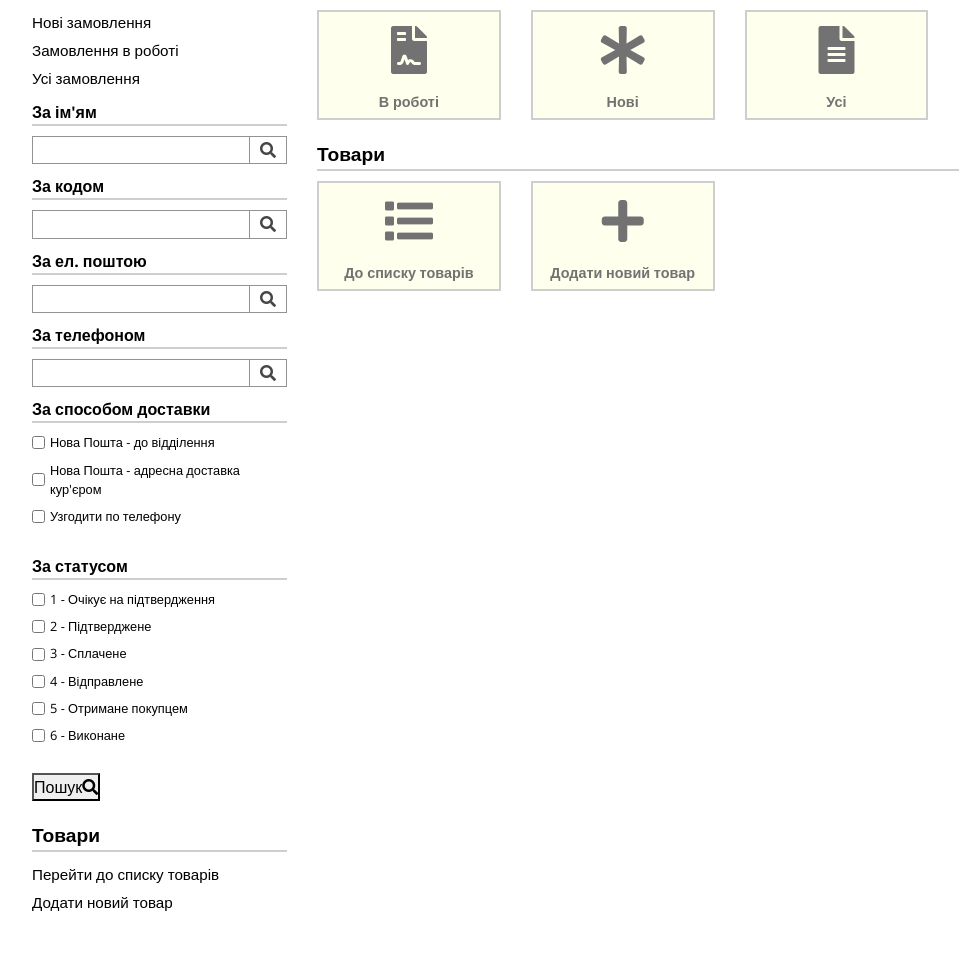
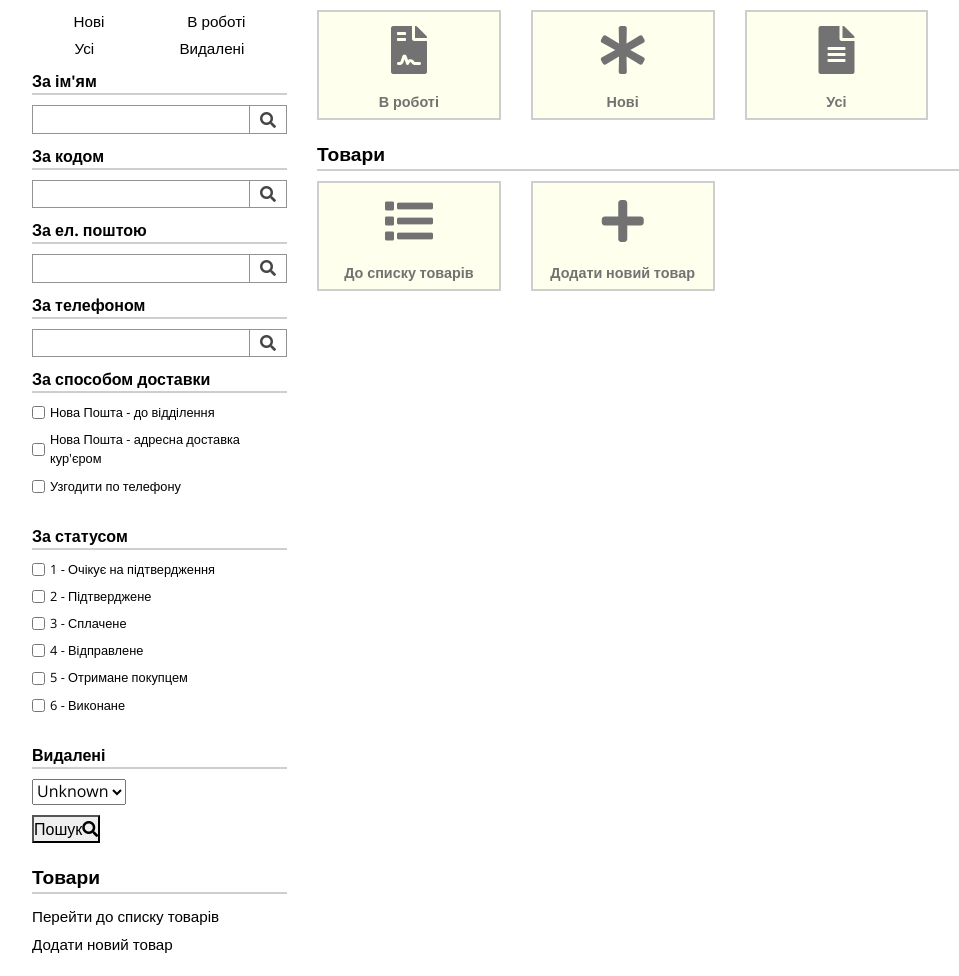
Before and after one commit to biryukov-m/craft-shop, a Django app: page /adm/ in a window 1280 px wide. Shown: the part 119-1095 px from the top of the page, without its empty margins (53-1012 px from the left). Before the commit the page ends 1030 px from the top, so only its background shows below. Run offline with Django 3.2, Linux system fonts and the light colour scheme; data comes from the database, SQL or seed files in the repository; both versions use the stored data as it was after the commit; some libraries are stand-ins or nearby versions.

Commit message:
Добавлен механизм удаления заказа. Фактически, заказ остается в базе. Но у его модели появилось булевое значение "is_removed". Так же полностью написан механизм под удаление, отображение удаленных заказов и всех остальных, кроме удаленных.

```diff
--- a/custom_admin/forms.py
+++ b/custom_admin/forms.py
@@ -14,6 +14,7 @@ class OrderFilter(django_filters.FilterSet):
     customer_phone = django_filters.CharFilter(lookup_expr='icontains')
     delivery_method = django_filters.ModelMultipleChoiceFilter(queryset=DeliveryMethod.objects.all(), widget=forms.CheckboxSelectMultiple)
     status = django_filters.ModelMultipleChoiceFilter(queryset=Status.objects.all(), widget=forms.CheckboxSelectMultiple)
+    is_removed = django_filters.BooleanFilter()
 
 
 class OrderAdminForm(forms.ModelForm):
--- a/custom_admin/static/custom_admin/css/admin_main.css
+++ b/custom_admin/static/custom_admin/css/admin_main.css
@@ -155,6 +155,11 @@ a:hover {
 }
 .main-layout .main .sidebar .functions-block ul li {
   margin-bottom: 4px;
+}
+.main-layout .main .sidebar .functions-block ul li.shortcuts {
+  display: flex;
+  align-items: center;
+  justify-content: space-around;
 }
 .main-layout .main .sidebar .functions-block ul li a {
   font-family: "Open Sans", sans-serif;
--- a/custom_admin/static/custom_admin/css/admin_main.sass
+++ b/custom_admin/static/custom_admin/css/admin_main.sass
@@ -142,6 +142,10 @@ a:hover
           margin-bottom: 10px
           li
             margin-bottom: 4px
+            &.shortcuts
+              display: flex
+              align-items: center
+              justify-content: space-around
             a
               font-family: "Open Sans", sans-serif
               color: black
--- a/custom_admin/static/custom_admin/js/scripts.js
+++ b/custom_admin/static/custom_admin/js/scripts.js
@@ -1,6 +1,8 @@
 $(document).ready(function () {
     var opened_orders_shortcut = $('.opened-orders-shortcut');
     var new_orders_shortcut = $('.new-orders-shortcut');
+    var removed_orders_shortcut = $('.removed-orders-shortcut');
+    var all_orders_shortcut = $('.all-orders-shortcut');
 
     var status_waiting_for_accept_checkbox = $('#id_status_0');
     var status_verified = $('#id_status_1');
@@ -8,6 +10,8 @@ $(document).ready(function () {
     var status_in_delivery = $('#id_status_3');
     var status_delivered = $('#id_status_4');
     var status_closed = $('#id_status_5');
+
+    var filter_is_removed = $('#id_is_removed');
 
     var orders_search_submit_button = $('.orders-search-submit');
 
@@ -30,7 +34,8 @@ $(document).ready(function () {
         inputs_list.push($('#id_customer_phone'));
         $.each(inputs_list, function (index, element) {
             element.val('');
-        })
+        });
+        filter_is_removed.val('');
     }
 
     opened_orders_shortcut.on('click', function (e) {
@@ -40,6 +45,7 @@ $(document).ready(function () {
         status_paid.prop('checked', true);
         status_in_delivery.prop('checked', true);
         status_delivered.prop('checked', true);
+        filter_is_removed.val('3');
         orders_search_submit_button.click();
     });
 
@@ -47,6 +53,21 @@ $(document).ready(function () {
         e.preventDefault();
         clear_form();
         status_waiting_for_accept_checkbox.prop('checked', true);
+        filter_is_removed.val('3');
+        orders_search_submit_button.click();
+    });
+
+    removed_orders_shortcut.on('click', function (e) {
+        e.preventDefault();
+        clear_form();
+        filter_is_removed.val('2');
+        orders_search_submit_button.click();
+    });
+
+    all_orders_shortcut.on('click', function (e) {
+        e.preventDefault();
+        clear_form();
+        filter_is_removed.val('3');
         orders_search_submit_button.click();
     });
 
--- a/custom_admin/urls.py
+++ b/custom_admin/urls.py
@@ -2,12 +2,14 @@ from django.urls import path
 from .views import Main
 from .views import OrdersList
 from .views import OrderDetail
+from .views import OrderRemove
 
 
 urlpatterns = [
     path('', Main.as_view(), name='main'),
     path('orders/', OrdersList.as_view(), name='orders'),
     path('order/<int:order_code>', OrderDetail.as_view(), name='order'),
+    path('order/<int:order_code>/remove', OrderRemove.as_view(), name='order_remove'),
 ]
 
 app_name = 'custom_admin'
--- a/custom_admin/views.py
+++ b/custom_admin/views.py
@@ -1,6 +1,7 @@
 from django.shortcuts import render
 from django.shortcuts import get_object_or_404
 from django.shortcuts import redirect
+from django.shortcuts import reverse
 from orders.models import Order
 from django.views import View
 
@@ -62,6 +63,8 @@ class OrderDetail(View):
         if form.is_valid():
             order = form.save(commit=False)
             order.save()
+            print("Форму збережено - {}".format(order))
+            print(order.status)
         else:
             print("Помилка в редагуванні форми замовлення у адмін-інтерфейса")
             context = {'order': order, 'order_admin_form': form}
@@ -70,3 +73,13 @@ class OrderDetail(View):
                     print("Помилка у полі: ", form.has_error(f))
             return render(request, template_name=self.template_name, context=context)
         return redirect(order.get_absolute_admin_url())
+
+
+class OrderRemove(View):
+
+    def get(self, request, order_code, *args, **kwargs):
+        order = get_object_or_404(Order, code=order_code)
+        print("Видаляю замовлення: ", order)
+        order.is_removed = True
+        order.save()
+        return redirect(reverse('custom_admin:orders'))
--- a/orders/models.py
+++ b/orders/models.py
@@ -109,6 +109,8 @@ class Order(models.Model):
                                        max_length=300,
                                        verbose_name="Примітки")
 
+    is_removed = models.BooleanField(default=False, verbose_name="Видалене")
+
     def __str__(self):
         return "№ {}. {}, {}.".format(self.code,
                                       self.customer_name.capitalize(),
@@ -123,6 +125,10 @@ class Order(models.Model):
 
     def get_absolute_admin_url(self):
         url = reverse('custom_admin:order', kwargs={"order_code": self.code})
+        return url
+
+    def get_remove_url(self):
+        url = reverse('custom_admin:order_remove', kwargs={"order_code": self.code})
         return url
 
     class Meta:
--- a/templates/custom_admin/main__sidebar_orders.html
+++ b/templates/custom_admin/main__sidebar_orders.html
@@ -1,9 +1,14 @@
 <div class="functions-block">
     <div class="header">Замовлення</div>
     <ul class="functions">
-        <li><a href="{% url "custom_admin:orders" %}" class="new-orders-shortcut">Нові замовлення</a></li>
-        <li><a href="{% url "custom_admin:orders" %}" class="opened-orders-shortcut">Замовлення в роботі</a></li>
-        <li><a href="{% url "custom_admin:orders" %}" class="all-orders-shortcut">Усі замовлення</a></li>
+        <li class="shortcuts">
+            <a href="{% url "custom_admin:orders" %}" class="new-orders-shortcut">Нові</a>
+            <a href="{% url "custom_admin:orders" %}" class="opened-orders-shortcut">В роботі</a>
+        </li>
+        <li class="shortcuts">
+            <a href="{% url "custom_admin:orders" %}" class="all-orders-shortcut">Усі</a>
+            <a href="{% url "custom_admin:orders" %}" class="removed-orders-shortcut">Видалені</a>
+        </li>
     </ul>
 
     <form class="filters" action="{% url "custom_admin:orders" %}">
@@ -63,6 +68,16 @@
             </div>
         </div>
 
+        <div class="attribute">
+            <div class="header-wrapper">
+                <div class="header"><span class="bold"></span><span class="thin">Видалені</span></div>
+            </div>
+            <div class="select-wrapper">
+                {{ form.is_removed }}
+            </div>
+        </div>
+
+
         <button class="orders-search-submit">Пошук<i class="fas fa-search"></i></button>
     </form>
 </div>
--- a/templates/custom_admin/order_detail.html
+++ b/templates/custom_admin/order_detail.html
@@ -6,7 +6,7 @@
         <ul class="functions">
             <li><a href="{% url "custom_admin:orders" %}" class="">Редагувати</a></li>
             <li><a href="{% url "custom_admin:orders" %}" class="">Закрити</a></li>
-            <li><a href="{% url "custom_admin:orders" %}" class="">Видалити</a></li>
+            <li><a href="{{ order.get_remove_url }}" class="">Видалити</a></li>
         </ul>
     </div>
 {% endblock %}
```
Also changed, not shown: db.sqlite3, orders/migrations/0041_auto_20190902_1103.py (added), 1 other file.
